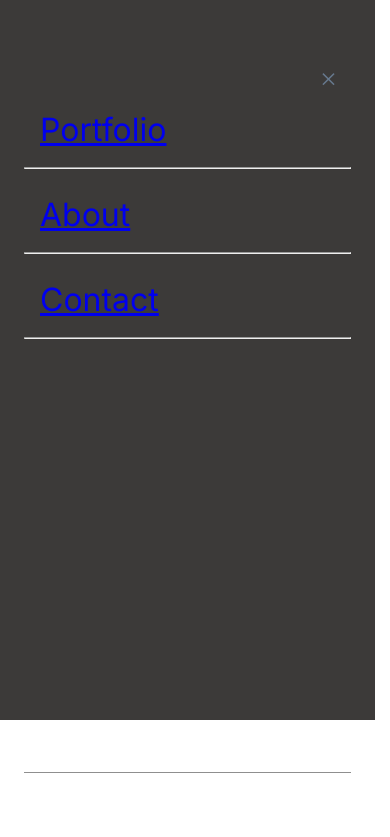
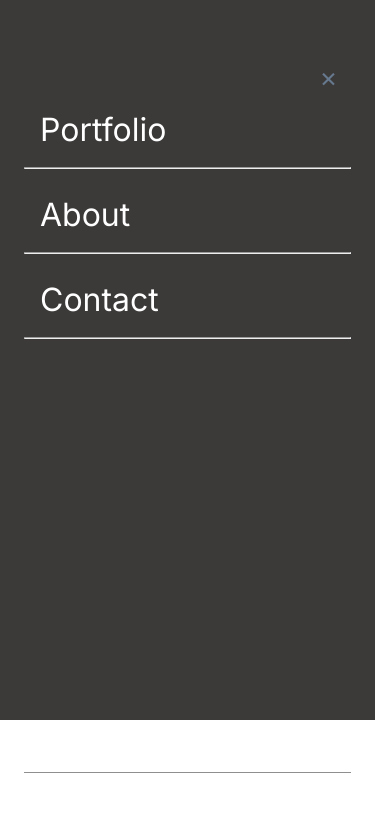
Before and after one commit to Talha-Hanif5666/Portfolio-Project, a website: page index.html in a window 390 px wide. Both pictures are taken after a click on the link 332 px from the left and 18 px from the top of the page. Shown: the top 837 px of the page. Drawn offline with Linux system fonts and the light colour scheme.

Commit message:
Add styles for the close and hyperlink section

```diff
--- a/style.css
+++ b/style.css
@@ -774,6 +774,12 @@
 
   .close {
     font-size: 30px;
+    color: #67798E;
+    font-weight: bold;
+  }
+
+  .close:hover {
+    color: blue;
   }
 
   #menu-list {
@@ -791,6 +797,11 @@
     list-style-type: none;
     margin-top: 24px;
     margin-bottom: 15px;
+  }
+
+  #mlist li a {
+    text-decoration: none;
+    color: #fff;
   }
 
   #menu-list hr{
```
